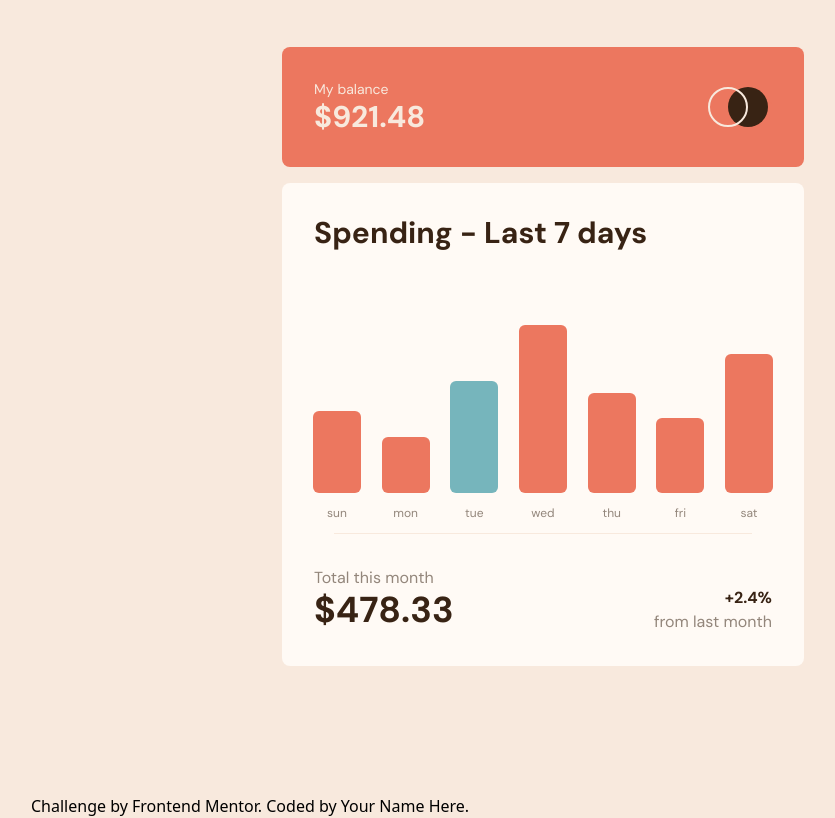
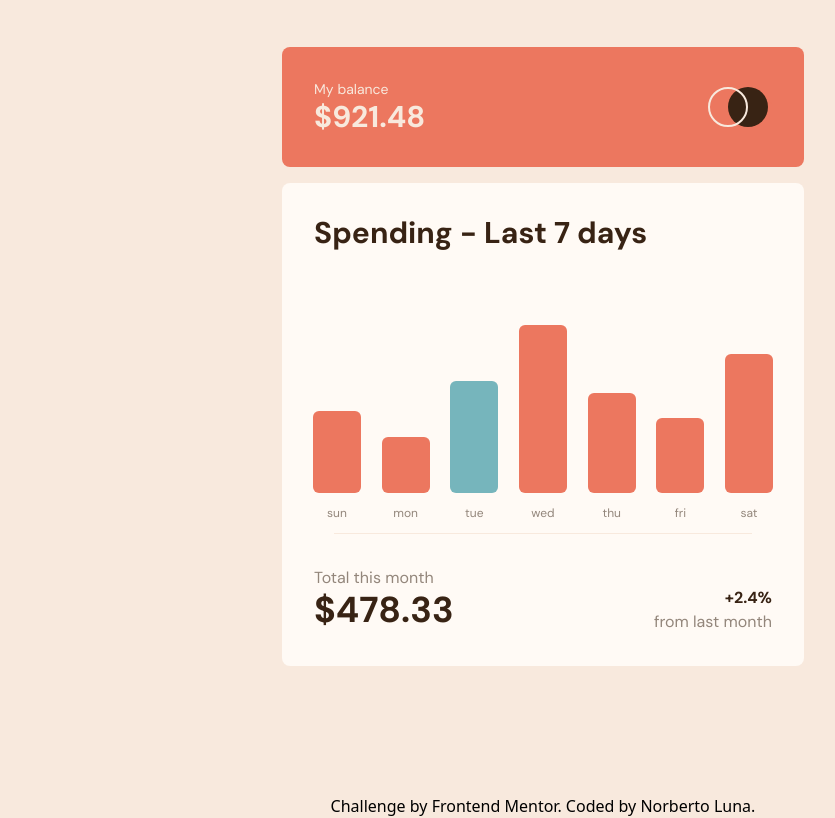
Before and after one commit to Grathienbeto/expensesChart, a React (Vite) app: page / in a window 1280 px wide. Shown: the whole page, without its empty margins (97-932 px from the left). Built offline with nearby package versions, Linux system fonts and the light colour scheme.

Commit message:
Toques finales

```diff
--- a/src/components/Attribution.jsx
+++ b/src/components/Attribution.jsx
@@ -1,6 +1,6 @@
 export const Attribution = () => {
   return (
-    <div className="attribution pt-32 max-w-[80%] mx-auto">
+    <div className="attribution pt-32 max-w-[80%] mx-auto text-center">
       Challenge by{" "}
       <a
         href="https://www.frontendmentor.io?ref=challenge"
@@ -9,7 +9,15 @@ export const Attribution = () => {
       >
         Frontend Mentor
       </a>
-      . Coded by <a href="#">Your Name Here</a>.
+      . Coded by{" "}
+      <a
+        href="https://github.com/Grathienbeto"
+        rel="noreferrer"
+        target="_blank"
+      >
+        Norberto Luna
+      </a>
+      .
     </div>
   );
 };
```
